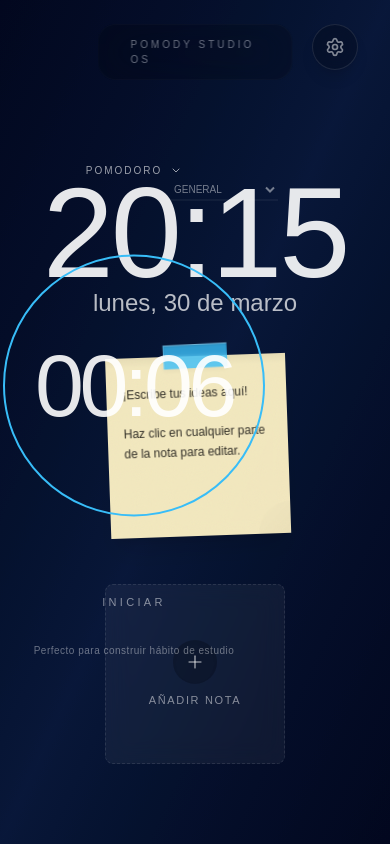
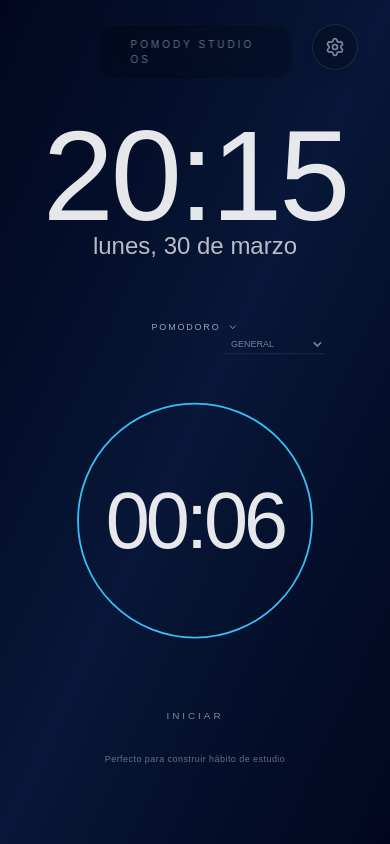
Before and after one commit to Thomicano/Pomody, a React (Vite) app: page / in a window 390 px wide. Built offline with nearby package versions, Linux system fonts and the light colour scheme.

Commit message:
refactor: remove broken background and prepare for music player

```diff
--- a/src/App.tsx
+++ b/src/App.tsx
@@ -70,7 +70,7 @@
 
         {displayMode === 'image' && (
           <div
-            className="absolute inset-0 bg-cover bg-center transition-all duration-1000"
+            className="absolute inset-0 bg-cover bg-center transition-all duration-1000 scale-105"
             style={{ backgroundImage: `url('${theme.imageParameters.url}')`, filter: `blur(${theme.imageParameters.blur}px)` }}
           />
         )}
@@ -97,23 +97,23 @@
       <VisualPreferencesPanel theme={theme} setTheme={setTheme} />
 
       {/* 4. Contenido Frontal */}
-      <div className="relative z-10 w-full h-full pointer-events-none">
-        <div className="absolute top-6 left-1/2 -translate-x-1/2 px-8 py-3 bg-black/40 backdrop-blur-xl rounded-2xl border border-white/5 text-[10px] tracking-[0.3em] uppercase opacity-40">
+      <main className="relative z-10 w-full h-full pointer-events-none flex flex-col items-center pt-24 pb-20 md:pt-0 md:pb-0 md:block">
+        <div className="absolute top-6 left-1/2 -translate-x-1/2 px-8 py-3 bg-black/40 backdrop-blur-xl rounded-2xl border border-white/5 text-[10px] tracking-[0.3em] uppercase opacity-40 z-50">
           Pomody Studio OS
         </div>
 
-        <div className="absolute top-[20%] left-1/2 -translate-x-1/2 pointer-events-auto">
+        <div className="relative md:absolute md:top-[20%] md:left-1/2 md:-translate-x-1/2 pointer-events-auto flex-shrink-0 mt-4 md:mt-0 mb-8 md:mb-0">
           <DigitalClock />
         </div>
 
-        <div className="absolute top-1/2 right-24 -translate-y-1/2 z-50 pointer-events-auto">
+        <div className="relative md:absolute md:top-1/2 md:right-24 md:-translate-y-1/2 z-50 pointer-events-auto flex-shrink-0 mb-8 md:mb-0 scale-90 md:scale-100 transition-transform">
           <PomodoroTimer onCycleComplete={triggerFlash} />
         </div>
 
-        <div className="absolute bottom-8 left-0 w-full flex justify-center z-20 pointer-events-auto">
+        <div className="relative flex-1 md:flex-none w-full max-w-[90%] md:max-w-none overflow-x-auto overflow-y-hidden md:overflow-visible custom-scrollbar md:absolute md:bottom-8 md:left-0 flex md:justify-center items-center md:items-end z-20 pointer-events-auto scroll-smooth snap-x snap-mandatory px-4 md:px-0">
           <StickyNotes />
         </div>
-      </div>
+      </main>
     </div>
   );
 }
--- a/src/components/StickyNotes.tsx
+++ b/src/components/StickyNotes.tsx
@@ -85,24 +85,25 @@
   if (!isLoaded) return null;
 
   return (
-    <div className="w-full h-fit flex flex-col items-center justify-end relative z-30 pointer-events-none pb-12">
+    <div className="relative w-full flex justify-center p-4 z-30 pointer-events-none">
 
-      {/* Container flex para alinear notas horizontalmente en la parte inferior */}
-      <div className="flex flex-wrap justify-center items-end gap-x-8 gap-y-12 pointer-events-auto">
+      {/* Container flex para alinear notas: Row scrollable en mobile, Wrap en desktop */}
+      <div className="flex flex-row md:flex-wrap justify-start md:justify-center items-center md:items-end gap-x-8 gap-y-12 pointer-events-auto w-full md:px-0 pt-4">
         {notes.map((note) => (
-          <StickyNote
-            key={note.id}
-            note={note}
-            onDelete={() => deleteNote(note.id)}
-            onChange={(text) => updateNoteText(note.id, text)}
-          />
+          <div key={note.id} className="shrink-0 snap-center">
+            <StickyNote
+              note={note}
+              onDelete={() => deleteNote(note.id)}
+              onChange={(text) => updateNoteText(note.id, text)}
+            />
+          </div>
         ))}
 
         {/* Botón Añadir (estilo glassmorphism) - Aparece al lado de las notas */}
         {notes.length < 6 && (
           <button
             onClick={addNote}
-            className="group flex flex-col items-center justify-center w-[180px] h-[180px] rounded-md bg-white/5 hover:bg-white/10 border border-white/10 hover:border-white/20 backdrop-blur-md transition-all duration-300 text-white/50 hover:text-white/90 cursor-pointer border-dashed outline-none"
+            className="shrink-0 snap-center group flex flex-col items-center justify-center w-[180px] h-[180px] rounded-md bg-white/5 hover:bg-white/10 border border-white/10 hover:border-white/20 backdrop-blur-md transition-all duration-300 text-white/50 hover:text-white/90 cursor-pointer border-dashed outline-none"
           >
             <div className="p-3 rounded-full bg-black/20 group-hover:bg-black/40 transition-colors mb-2 shadow-inner">
               <Plus className="w-5 h-5 transition-transform group-hover:rotate-90 duration-300" />
@@ -111,7 +112,6 @@
           </button>
         )}
       </div>
-
     </div>
   );
 }
--- a/src/components/VisualPreferencesPanel.tsx
+++ b/src/components/VisualPreferencesPanel.tsx
@@ -26,7 +26,8 @@
 export const FREE_IMAGES = [
   { id: 'mountains', url: 'https://images.unsplash.com/photo-1464822759023-fed622ff2c3b?q=80&w=2000', label: 'Montañas' },
   { id: 'forest', url: 'https://images.unsplash.com/photo-1448375240586-882707db888b?q=80&w=2000', label: 'Bosque' },
-  { id: 'city', url: 'https://images.unsplash.com/photo-1477959858617-67f85cf4f1df?q=80&w=2000', label: 'Ciudad' }
+  { id: 'city', url: 'https://images.unsplash.com/photo-1477959858617-67f85cf4f1df?q=80&w=2000', label: 'Ciudad' },
+  { id: 'renekton', url: 'https://images.contentstack.io/v3/assets/blt7085050800c85078/bltc82df37b4258380e/5db05fd76e82c56ad8cce442/Renekton_0.jpg', label: 'Renekton' }
 ];
 
 export const FREE_SOLIDS = ['#0f172a', '#171717', '#1e1b4b', '#064e3b', '#4c0519'];
--- a/vite.config.ts
+++ b/vite.config.ts
@@ -8,6 +8,12 @@
     react(),
     tailwindcss(),
   ],
+  server: {
+    allowedHosts: [
+      // <--- AGREGÁ ESTA LÍNEA EXACTA
+      '.loca.lt' // O podés poner esto para que acepte cualquier túnel de localtunnel
+    ]
+  },
   resolve: {
     alias: {
       "@": path.resolve(__dirname, "./src"),
```
